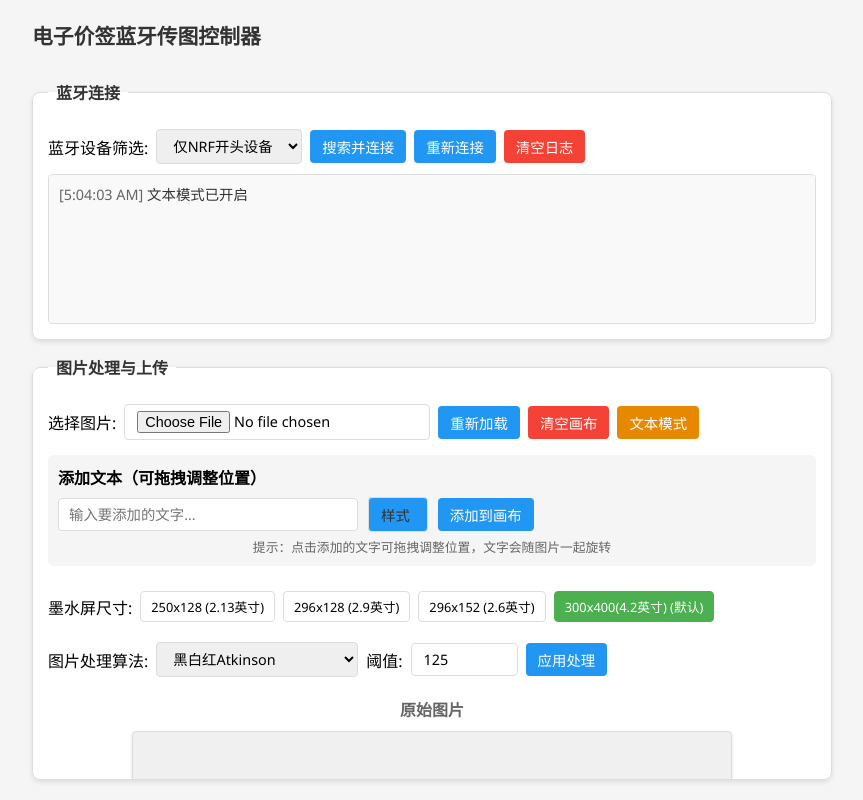
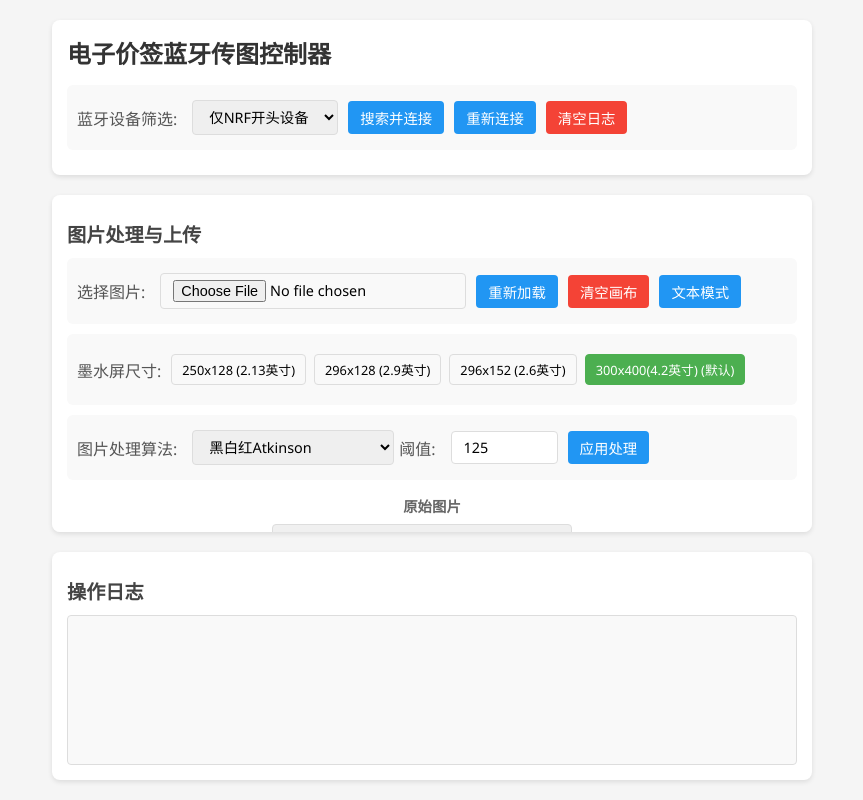
Before and after one commit to joven0526/epaper, a plain HTML site: page index.html in a window 1280 px wide. Both pictures are taken after a click on the button "文本模式". Shown: the whole page, without its empty margins (208-1071 px from the left). Drawn offline with Linux system fonts and the light colour scheme.

Commit message:
Add files via upload

```diff
--- a/index.html
+++ b/index.html
@@ -15,56 +15,65 @@
 		body {
 			padding: 20px;
 			background-color: #f5f5f5;
+			display: flex;
+			flex-direction: column;
 			height: 100vh;
 			overflow: hidden;
+			max-width: 800px; /* 限制最大宽度，使页面变窄 */
+			margin: 0 auto; /* 居中显示 */
 		}
 
-		.main {
-			height: 100%;
+		/* 顶部设备控制区域 */
+		#device-control {
+			background: white;
+			border-radius: 8px;
+			padding: 15px;
+			box-shadow: 0 2px 5px rgba(0,0,0,0.1);
+			margin-bottom: 20px;
+		}
+
+		#device-control h1 {
+			color: #333;
+			font-size: 1.5rem;
+			margin-bottom: 15px;
+		}
+
+		/* 中间图片处理区域 */
+		#image-processing {
+			background: white;
+			border-radius: 8px;
+			padding: 15px;
+			box-shadow: 0 2px 5px rgba(0,0,0,0.1);
+			flex: 1;
+			overflow-y: auto;
+			margin-bottom: 20px;
+		}
+
+		/* 底部日志区域 */
+		#log-area {
+			background: white;
+			border-radius: 8px;
+			padding: 15px;
+			box-shadow: 0 2px 5px rgba(0,0,0,0.1);
+			height: 30%;
+			min-height: 200px;
 			display: flex;
 			flex-direction: column;
-			gap: 15px;
-			max-width: 800px; /* 调整最大宽度，适应上下布局 */
-			margin: 0 auto;
 		}
 
-		fieldset {
-			border: 1px solid #ddd;
-			border-radius: 8px;
-			padding: 15px;
-			background: white;
-			box-shadow: 0 2px 5px rgba(0,0,0,0.1);
+		#log-area h2 {
+			margin-bottom: 10px;
 			flex-shrink: 0;
 		}
 
-		legend {
-			font-weight: bold;
-			color: #333;
-			padding: 0 8px;
+		#log-container {
+			flex: 1;
+			overflow-y: auto;
 		}
 
-		.flex-container {
-			display: flex;
-			flex-wrap: wrap;
-			align-items: center;
-			gap: 10px;
-			margin: 10px 0;
-		}
-
-		.flex-group {
-			display: flex;
-			align-items: center;
-			flex-wrap: wrap;
-			gap: 8px;
-		}
-
-		.flex-group.right {
-			margin-left: auto;
-		}
-
-		button, select, input[type="file"], input[type="number"], input[type="text"], input[type="range"] {
+		button, select, input[type="file"], input[type="number"], input[type="text"] {
 			padding: 6px 12px;
-			margin: 0;
+			margin: 5px;
 			border: 1px solid #ddd;
 			border-radius: 4px;
 			cursor: pointer;
@@ -98,48 +107,85 @@
 			background-color: #d32f2f;
 		}
 
-		button.text-mode {
-			background-color: #ff9800;
-		}
-
-		button.text-mode:hover, button.text-mode.active {
-			background-color: #e68900;
+		h2, h3 {
+			color: #444;
+			margin: 10px 0;
+			font-size: 1.2rem;
 		}
 
 		h3 {
-			color: #333;
-			margin: 0 0 15px 0;
-			font-size: 1.3rem;
+			font-size: 1rem;
+			color: #666;
+			border-bottom: 1px solid #eee;
+			padding-bottom: 5px;
+			margin-top: 20px;
 		}
 
-		#image-processing {
-			flex: 1;
-			overflow-y: auto;
-			min-height: 0;
-			padding-bottom: 15px;
+		.control-group {
+			display: flex;
+			flex-wrap: wrap;
+			align-items: center;
+			margin: 10px 0;
+			padding: 10px;
+			background-color: #f9f9f9;
+			border-radius: 6px;
 		}
 
-		#log-wrapper {
-			width: 100%;
-			height: 150px;
+		.control-group label {
+			margin: 0 10px 0 0;
+			color: #555;
+		}
+
+		#image-preview {
+			/* 修改为上下布局 */
+			display: flex;
+			flex-direction: column;
+			gap: 15px;
+			margin: 15px 0;
+			align-items: center; /* 居中对齐 */
+		}
+
+		.preview-container {
+			/* 固定预览区大小 */
+			width: 320px;
+			height: 420px;
+			text-align: center;
+		}
+
+		.preview-container h4 {
+			margin-bottom: 8px;
+			color: #666;
+			font-size: 0.9rem;
+		}
+
+		canvas, .placeholder {
 			border: 1px solid #ddd;
 			border-radius: 4px;
-			overflow: hidden;
-			position: relative;
+			max-width: 100%;
+			background-color: #f0f0f0;
+			/* 固定画布大小 */
+			width: 300px;
+			height: 400px;
+		}
+
+		.placeholder {
+			display: flex;
+			align-items: center;
+			justify-content: center;
+			color: #999;
 		}
 
 		#log {
 			width: 100%;
 			height: 100%;
+			border: 1px solid #ddd;
+			border-radius: 4px;
 			padding: 10px;
 			overflow-y: auto;
 			background-color: #f9f9f9;
 			font-family: monospace;
 			font-size: 0.9rem;
 			line-height: 1.4;
-			position: absolute;
-			top: 0;
-			left: 0;
 		}
 
 		.size-options {
@@ -192,7 +238,7 @@
 			display: flex;
 			gap: 10px;
 			margin-top: 8px;
-			justify-content: center;
+			justify-content: center; /* 居中显示旋转按钮 */
 		}
 
 		.rotation-control {
@@ -209,24 +255,20 @@
 			border-color: #007bff;
 		}
 
+		/* 旋转容器样式 */
 		.rotating-container {
 			transition: transform 0.3s ease;
 			display: inline-block;
 		}
 
+		/* 文本输入区域样式 - 默认隐藏 */
 		.text-input-group {
 			margin: 15px 0;
-			padding: 10px;
+			padding: 15px;
 			background-color: #f5f5f5;
 			border-radius: 5px;
-			max-width: 100%;
-			display: none;
+			display: none; /* 默认隐藏 */
 		}
-
-		.text-input-group.show {
-			display: block;
-		}
-
 		.text-controls {
 			display: flex;
 			flex-wrap: wrap;
@@ -234,74 +276,16 @@
 			align-items: center;
 			margin-top: 8px;
 		}
-
 		#text-input {
 			flex-grow: 1;
 			padding: 6px 10px;
-			min-width: 150px;
-			max-width: 300px;
+			min-width: 200px;
 		}
-
-		.text-style-dropdown {
-			position: relative;
-			display: inline-block;
-		}
-
-		.dropdown-button {
-			background-color: #f1f1f1;
-			color: #333;
-			padding: 6px 12px;
-			border: 1px solid #ddd;
-			border-radius: 4px;
-			cursor: pointer;
+		.font-size-control, .font-family-control {
 			display: flex;
 			align-items: center;
 			gap: 5px;
 		}
-
-		.dropdown-content {
-			display: none;
-			position: absolute;
-			background-color: white;
-			min-width: 180px;
-			box-shadow: 0px 8px 16px 0px rgba(0,0,0,0.2);
-			z-index: 1;
-			border-radius: 4px;
-			padding: 10px;
-		}
-
-		.dropdown-content.show {
-			display: block;
-		}
-
-		.dropdown-section {
-			margin-bottom: 10px;
-		}
-
-		.dropdown-section:last-child {
-			margin-bottom: 0;
-		}
-
-		.dropdown-section label {
-			display: block;
-			margin-bottom: 5px;
-			font-size: 0.85rem;
-			color: #666;
-		}
-
-		.font-size-control, .font-family-control {
-			display: flex;
-			align-items: center;
-			gap: 5px;
-			width: 100%;
-		}
-
-		.color-options {
-			display: flex;
-			gap: 5px;
-			margin-top: 5px;
-		}
-
 		.color-option {
 			width: 20px;
 			height: 20px;
@@ -309,97 +293,28 @@
 			cursor: pointer;
 			border: 2px solid transparent;
 		}
-
 		.color-option.selected {
 			border-color: #333;
 		}
 
+		/* 文字拖拽相关样式 */
 		.text-drag-hint {
 			font-size: 0.8rem;
 			color: #666;
 			margin-top: 5px;
 			text-align: center;
 		}
-
 		.dragging-cursor {
 			cursor: move;
-		}
-
-		/* 图片预览框样式调整 - 上下对齐模式 */
-		#image-preview {
-			display: flex;
-			flex-direction: column; /* 垂直排列 */
-			gap: 20px; /* 上下间距 */
-			margin: 20px 0;
-			align-items: center; /* 水平居中 */
-		}
-
-		.preview-container {
-			width: 100%; /* 宽度适应容器 */
-			max-width: 600px; /* 最大宽度限制 */
-			text-align: center;
-		}
-
-		.preview-container h4 {
-			margin-bottom: 10px;
-			color: #666;
-			font-size: 1rem;
-		}
-
-		/* 预览框内的内容容器 - 增大尺寸 */
-		.preview-content {
-			width: 100%;
-			height: 450px; /* 增大高度 */
-			display: flex;
-			align-items: center;
-			justify-content: center;
-			border: 1px solid #ddd;
-			border-radius: 4px;
-			background-color: #f0f0f0;
-			overflow: hidden;
-			box-shadow: 0 2px 4px rgba(0,0,0,0.1);
-		}
-
-		/* 确保图片按比例缩放并适应容器 */
-		.preview-content img, .preview-content canvas {
-			max-width: 100%;
-			max-height: 100%;
-			object-fit: contain;
-		}
-
-		.placeholder-text {
-			color: #999;
-			text-align: center;
-			padding: 20px;
-			font-size: 1rem;
-		}
-
-		@media (max-width: 768px) {
-			.preview-content {
-				height: 300px; /* 小屏幕上适当减小高度 */
-			}
-
-			.text-controls {
-				flex-direction: column;
-				align-items: stretch;
-			}
-
-			#text-input {
-				max-width: 100%;
-			}
 		}
 	</style>
 </head>
 
 <body>
-	<div class="main">
-		<h3>电子价签蓝牙传图控制器</h3>
-
-		<!-- 蓝牙连接区域 -->
-		<fieldset>
-			<legend>蓝牙连接</legend>
-			<div class="flex-container">
-				<div class="flex-group">
+	<!-- 顶部设备控制区域 -->
+	<div id="device-control">
+		<h1>电子价签蓝牙传图控制器</h1>
+		<div class="control-group">
 			<label>蓝牙设备筛选:</label>
 			<select id="device-filter">
 				<option value="nrf" selected>仅NRF开头设备</option>
@@ -412,40 +327,26 @@
 			<button onclick="document.getElementById('log').innerHTML = '';" class="danger">清空日志</button>
 		</div>
 	</div>
-			<div style="margin-top:10px;">
-				<div id="log-wrapper">
-					<div id="log"></div>
-				</div>
-			</div>
-		</fieldset>
 
-		<!-- 图片处理区域 -->
-		<fieldset id="image-processing">
-			<legend>图片处理与上传</legend>
+	<!-- 中间图片处理区域 -->
+	<div id="image-processing">
+		<h2>图片处理与上传</h2>
 
-			<div class="flex-container">
-				<div class="flex-group">
+		<div class="control-group">
 			<label>选择图片:</label>
 			<input type="file" id="image_file" onchange="update_image()" accept=".png,.jpg,.bmp,.webp,.jpeg">
 			<button onclick="update_image()" class="secondary">重新加载</button>
 			<button onclick="clear_canvas()" class="danger">清空画布</button>
-					<button id="text-mode-btn" class="text-mode" onclick="toggleTextMode()">文本模式</button>
-				</div>
+			<button onclick="toggleTextMode()" class="secondary">文本模式</button> <!-- 添加文本模式按钮 -->
 		</div>
 
-			<div class="text-input-group" id="text-input-section">
+		<!-- 文本输入区域 -->
+		<div class="text-input-group" id="textInputGroup">
 			<h4>添加文本（可拖拽调整位置）</h4>
 			<div class="text-controls">
 				<input type="text" id="text-input" placeholder="输入要添加的文字...">
-
-					<div class="text-style-dropdown">
-						<button class="dropdown-button secondary">
-							样式 <i class="fa fa-caret-down"></i>
-						</button>
-						<div class="dropdown-content">
-							<div class="dropdown-section">
-								<label>字体</label>
 				<div class="font-family-control">
+					<label>字体:</label>
 					<select id="font-family">
 						<option value="Arial" selected>Arial (无衬线)</option>
 						<option value="SimSun">宋体 (中文字体)</option>
@@ -454,32 +355,25 @@
 						<option value="Georgia">Georgia (衬线)</option>
 					</select>
 				</div>
-							</div>
-							<div class="dropdown-section">
-								<label>字体大小</label>
 				<div class="font-size-control">
+					<label>字体大小:</label>
 					<input type="number" id="font-size" value="24" min="8" max="100">
 				</div>
-							</div>
-							<div class="dropdown-section">
-								<label>颜色</label>
+				<div>
+					<label>颜色:</label>
 					<div class="color-options">
 						<div class="color-option selected" data-color="black" style="background-color: black;"></div>
 						<div class="color-option" data-color="white" style="background-color: white;"></div>
 						<div class="color-option" data-color="red" style="background-color: red;"></div>
 					</div>
 				</div>
-						</div>
-					</div>
-
 				<button onclick="addTextToCanvas()" class="secondary">添加到画布</button>
 			</div>
 
 			<div class="text-drag-hint">提示：点击添加的文字可拖拽调整位置，文字会随图片一起旋转</div>
 		</div>
 
-			<div class="flex-container">
-				<div class="flex-group">
+		<div class="control-group">
 			<label>墨水屏尺寸:</label>
 			<div class="size-options">
 				<div class="size-option" data-width="250" data-height="128">250x128 (2.13英寸)</div>
@@ -488,10 +382,8 @@
 				<div class="size-option selected" data-width="300" data-height="400">300x400(4.2英寸) (默认)</div>
 			</div>
 		</div>
-			</div>
 
-			<div class="flex-container">
-				<div class="flex-group">
+		<div class="control-group">
 			<label>图片处理算法:</label>
 			<select id="dithering" title="抖动算法">
 				<optgroup label="黑白">
@@ -511,22 +403,17 @@
 
 			<button onclick="convert_dithering()" class="secondary">应用处理</button>
 		</div>
-			</div>
 
 		<div id="image-preview">
 			<div class="preview-container">
 				<h4>原始图片</h4>
-					<div id="original-preview" class="preview-content">
-						<div class="placeholder-text">请上传图片</div>
-					</div>
+				<div id="original-preview" class="placeholder">请上传图片</div>
 			</div>
 			<div class="preview-container">
 				<h4>处理后图片 (可拖拽文字调整位置)</h4>
-					<div class="preview-content">
 				<div class="rotating-container" id="processed-rotating-container">
-							<canvas id="processed-preview" width="600" height="450" style="display: none;"></canvas>
-							<div id="processed-placeholder" class="placeholder-text">处理后的图片将显示在这里</div>
-						</div>
+					<canvas id="processed-preview" width="300" height="400" style="display: none;"></canvas>
+					<div id="processed-placeholder" class="placeholder">处理后的图片将显示在这里</div>
 				</div>
 			</div>
 		</div>
@@ -545,54 +432,24 @@
 			<button onclick="upload_image()" style="font-weight: bold; background-color: #4CAF50;">上传到电子价签</button>
 		</div>
 
-			<canvas id="canvas" width="600" height="450" style="display: none;"></canvas>
-		</fieldset>
+		<!-- 隐藏的主画布 -->
+		<canvas id="canvas" width="300" height="400" style="display: none;"></canvas>
+	</div>
+
+	<!-- 底部日志区域 -->
+	<div id="log-area">
+		<h2>操作日志</h2>
+		<div id="log-container">
+			<div id="log"></div>
+		</div>
 	</div>
 
 	<script src="epaper.js"></script>
 	<script>
+		// 添加文本模式切换功能
 		function toggleTextMode() {
-			const textSection = document.getElementById('text-input-section');
-			const textButton = document.getElementById('text-mode-btn');
-
-			textSection.classList.toggle('show');
-			textButton.classList.toggle('active');
-
-			logMessage(`文本模式已${textSection.classList.contains('show') ? '开启' : '关闭'}`);
-		}
-
-		document.querySelector('.dropdown-button').addEventListener('click', function() {
-			document.querySelector('.dropdown-content').classList.toggle('show');
-		});
-
-		window.addEventListener('click', function(event) {
-			if (!event.target.matches('.dropdown-button') && !event.target.matches('.dropdown-button *')) {
-				const dropdowns = document.getElementsByClassName('dropdown-content');
-				for (let i = 0; i < dropdowns.length; i++) {
-					const openDropdown = dropdowns[i];
-					if (openDropdown.classList.contains('show')) {
-						openDropdown.classList.remove('show');
-					}
-				}
-			}
-		});
-
-		document.querySelectorAll('.color-option').forEach(option => {
-			option.addEventListener('click', function() {
-				document.querySelectorAll('.color-option').forEach(opt => {
-					opt.classList.remove('selected');
-				});
-				this.classList.add('selected');
-			});
-		});
-
-		function logMessage(message) {
-			const logElement = document.getElementById('log');
-			const time = new Date().toLocaleTimeString();
-			const logEntry = document.createElement('div');
-			logEntry.innerHTML = `<span class="log-time">[${time}]</span> <span class="log-message">${message}</span>`;
-			logElement.appendChild(logEntry);
-			logElement.scrollTop = logElement.scrollHeight;
+			const textInputGroup = document.getElementById('textInputGroup');
+			textInputGroup.style.display = textInputGroup.style.display === 'none' ? 'block' : 'none';
 		}
 	</script>
 </body>
```
Lines whose indentation alone changed are shown as unchanged.
